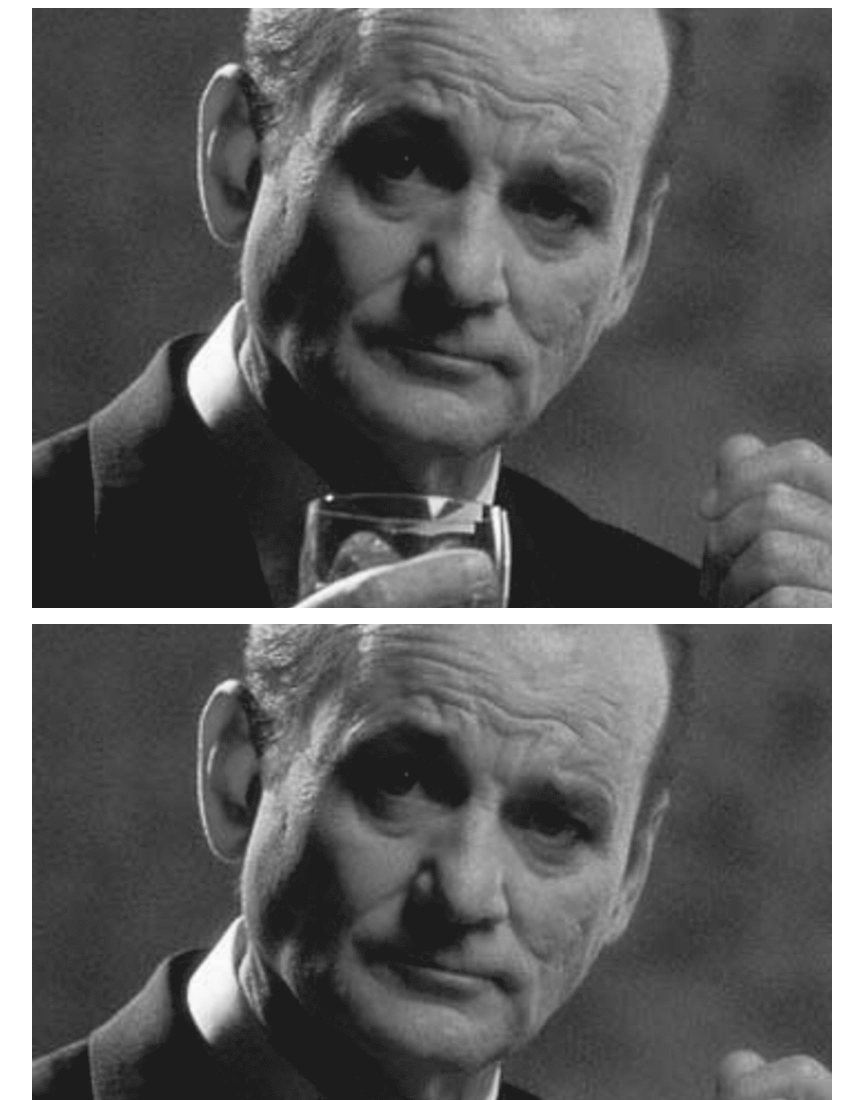
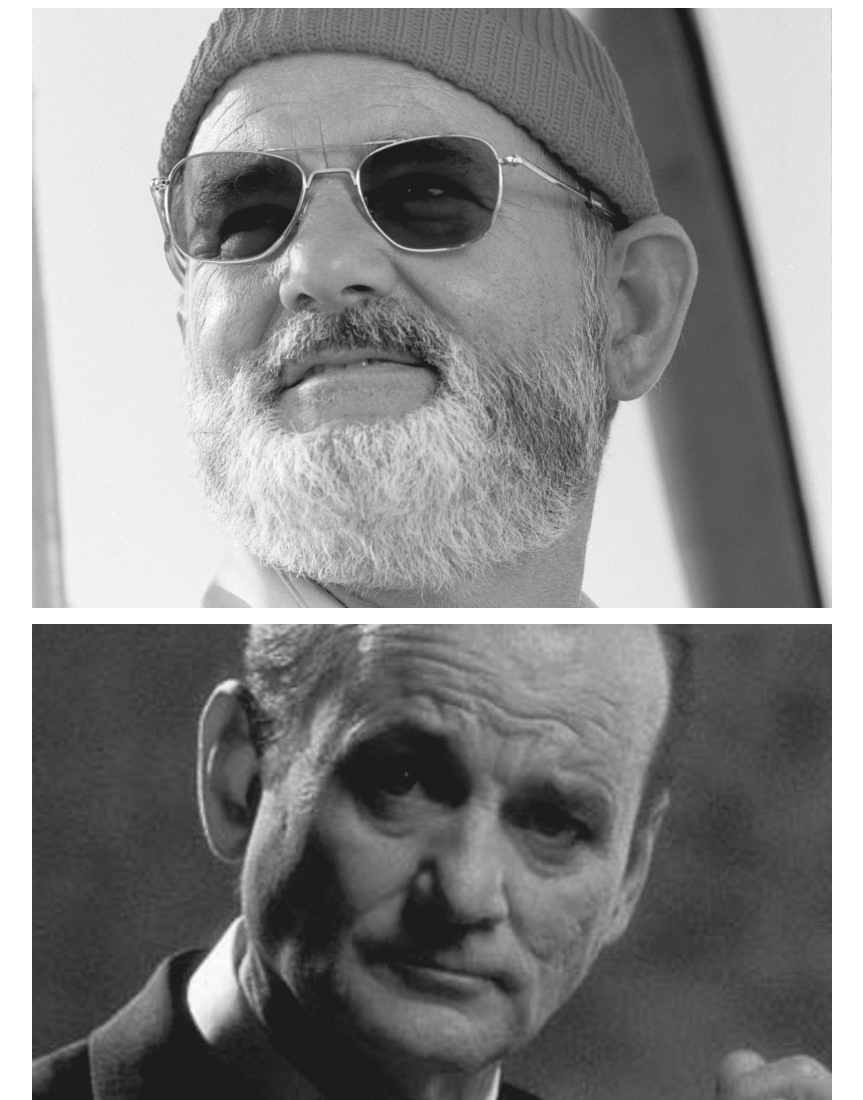
Before and after one commit to derekwheee/lousy-load, a website: page demo/index.html in a window 1280 px wide. Shown: the top 1100 px of the page, without its empty margins (208-1071 px from the left). Drawn offline with Linux system fonts and the light colour scheme.

Commit message:
Fix resize issues with background images

```diff
--- a/demo/index.html
+++ b/demo/index.html
@@ -10,6 +10,9 @@
     </head>
     <body>
         <div class="ll-demo">
+            <div style="position: relative; max-width: 1600px; height: 0; padding-bottom: 75%; margin-bottom: 1em;">
+                <div id="SVTOFOXL" class="ll-image responsive-background-image wrapped" title="Lodge Bistro"></div>
+            </div>
             <img class="ll-image" data-src="../resources/1600x1200.jpg" width="1600" height="1200">
             <img class="ll-image" data-src="../resources/1600x1200.jpg" width="1600" height="1200">
             <img class="ll-image" data-src="../resources/1600x1200.jpg" width="1600" height="1200">
--- a/lousy-load.js
+++ b/lousy-load.js
@@ -120,6 +120,10 @@
             const dimensions = this.__getImageDimensions($image);
             const shouldWrap = $image.getAttribute('data-nowrap') === null && this.options.wrapElement;
             let $wrapper;
+
+            if ($image.getAttribute('style')) {
+                $image.setAttribute('data-ogStyles', $image.getAttribute('style'));
+            }
 
             image.data('shouldWrap', shouldWrap);
 
@@ -323,6 +327,12 @@
 
         __resizeHandler() {
             this.$images.forEach(image => {
+                if (image.getAttribute('data-ogStyles')) {
+                    image.setAttribute('style', image.getAttribute('data-ogStyles'));
+                } else {
+                    image.removeAttribute('style');
+                }
+
                 if (image.getAttribute('data-nowrap') === null && this.options.wrapElement) {
                     this.__unwrapElement(image);
                 }
--- a/resources/style.css
+++ b/resources/style.css
@@ -21,6 +21,16 @@
     background-position: center;
 }
 
+.ll-demo .responsive-background-image.wrapped {
+    position: absolute;
+    top: 0;
+    left: 0;
+    width: 100%;
+    height: 100%;
+    padding: 0;
+    margin: 0;
+}
+
 #SVTOFOXL { background-image: url('../resources/1600x1200.jpg'); }
 @media (max-width: 1920px) { #SVTOFOXL { background-image: url('../resources/3200x2400.jpg'); } }
 @media (max-width: 1024px) { #SVTOFOXL { background-image: url('../resources/1600x1200.jpg'); } }
```
Also changed, not shown: dist/lousy-load.js.
